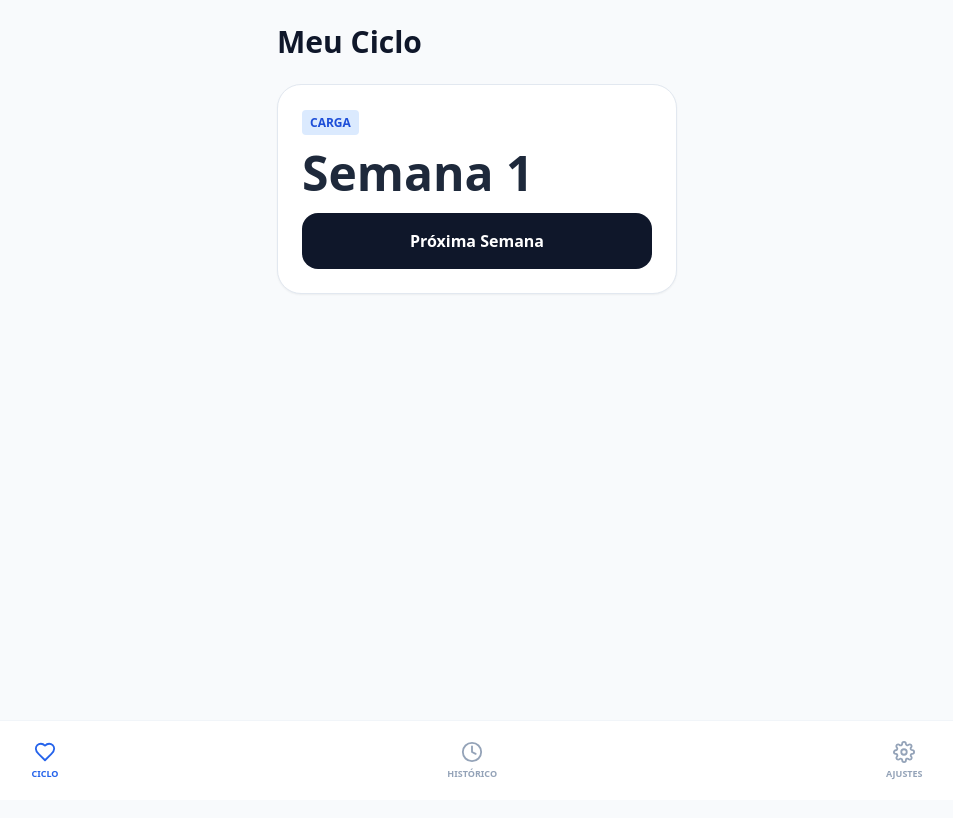
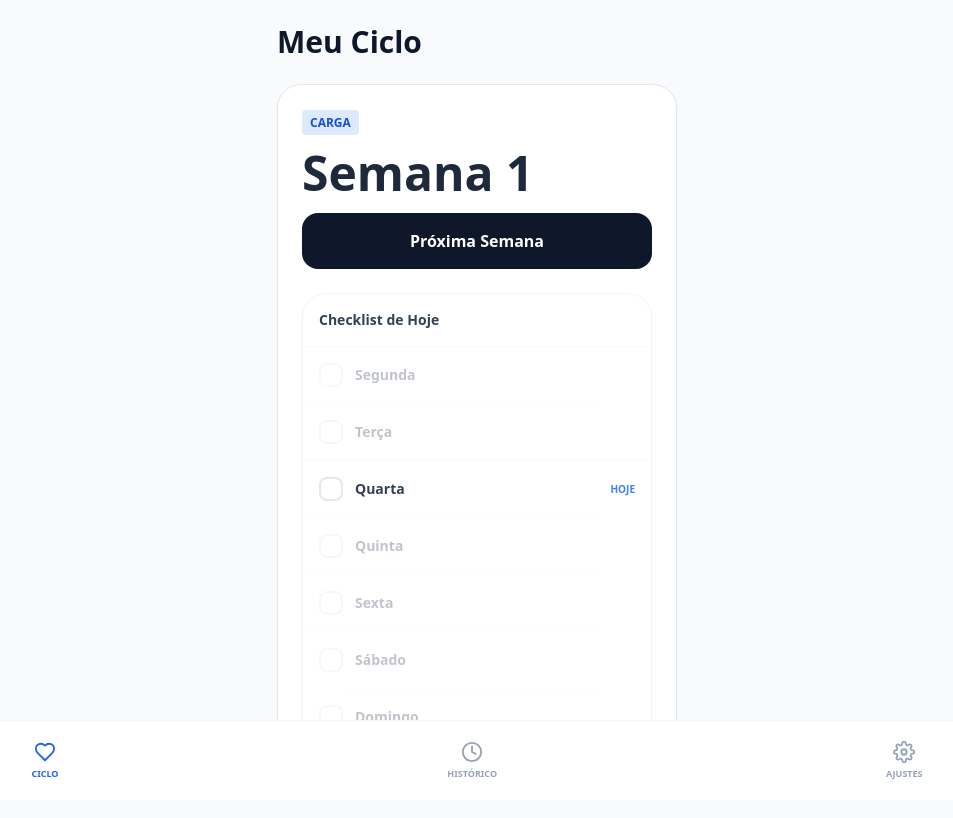
Before and after one commit to lucasrauberpanatieri-afk/mydeload, a plain HTML site: page index.html in a window 1280 px wide. Shown: the whole page, without its empty margins (163-1116 px from the left). Drawn offline with nearby package versions, Linux system fonts and the light colour scheme.

Commit message:
Update index.html

```diff
--- a/index.html
+++ b/index.html
@@ -21,6 +21,13 @@
             <button onclick="nextWeek()" class="w-full py-4 bg-slate-900 text-white rounded-2xl font-bold active:scale-95 transition-transform">
                 Próxima Semana
             </button>
+            <div class="bg-white rounded-3xl shadow-sm border border-slate-100 overflow-hidden mt-6">
+            <div class="p-4 border-b border-slate-50">
+                <h3 class="font-bold text-slate-700 text-sm">Checklist de Hoje</h3>
+            </div>
+            <div id="days-list" class="divide-y divide-slate-50">
+                </div>
+        </div>
         </div>
     </div>
 
@@ -74,10 +81,11 @@
     <script>
         // 1. ESTADO INICIAL
         // Tenta carregar os dados IMEDIATAMENTE antes de qualquer coisa
-        let saved = localStorage.getItem('mydeload_v2');
-        let state = saved ? JSON.parse(saved) : {
+let savedData = localStorage.getItem('mydeload_v2');
+        let state = savedData ? JSON.parse(savedData) : {
             currentWeek: 1,
-            deloadRatio: 4
+            deloadRatio: 4,
+            history: {} // Adicione isso se não houver
         };
 
         // 2. FUNÇÃO DE TROCA DE ABAS
@@ -125,7 +133,22 @@
             render();
         }
 
-        // 6. FUNÇÃO DE RENDERIZAR (Atualizar a tela)
+        // 6. Função para marcar/desmarcar treino hoje
+        function toggleToday() {
+            const today = new Date();
+            const dateKey = `${today.getFullYear()}-${today.getMonth()}-${today.getDate()}`;
+
+            if (state.history[dateKey]) {
+                delete state.history[dateKey];
+            } else {
+                state.history[dateKey] = state.currentWeek;
+            }
+
+            localStorage.setItem('mydeload_v2', JSON.stringify(state));
+            render();
+        }
+
+        // 7. FUNÇÃO DE RENDERIZAR (Atualizar a tela)
 function render() {
             const weekTitle = document.getElementById('week-title');
             const weekTag = document.getElementById('week-tag');
@@ -146,9 +169,37 @@ function render() {
             if (ratioSelect) {
                 ratioSelect.value = state.deloadRatio;
             }
+
+    // 3. Desenha o Checklist
+            const list = document.getElementById('days-list');
+            if (list) {
+                const days = ['Segunda', 'Terça', 'Quarta', 'Quinta', 'Sexta', 'Sábado', 'Domingo'];
+                const today = new Date();
+                const todayIdx = (today.getDay() + 6) % 7; // Ajusta para começar na Segunda
+                const dateKey = `${today.getFullYear()}-${today.getMonth()}-${today.getDate()}`;
+                const hasTrained = !!state.history[dateKey];
+                const isDeload = state.currentWeek > state.deloadRatio;
+
+                list.innerHTML = '';
+                days.forEach((day, i) => {
+                    const isToday = i === todayIdx;
+                    const row = document.createElement('div');
+                    row.className = `flex items-center justify-between p-4 ${!isToday ? 'opacity-30' : ''}`;
+                    row.innerHTML = `
+                        <div class="flex items-center gap-3">
+                            <button onclick="${isToday ? 'toggleToday()' : ''}" class="w-6 h-6 rounded-lg border-2 flex items-center justify-center transition-all ${isToday && hasTrained ? (isDeload ? 'bg-amber-500 border-amber-500' : 'bg-blue-600 border-blue-600') : 'border-slate-200'}">
+                                ${isToday && hasTrained ? '<svg width="14" height="14" viewBox="0 0 24 24" fill="none" stroke="white" stroke-width="4"><path d="M20 6 9 17l-5-5"/></svg>' : ''}
+                            </button>
+                            <span class="font-semibold text-sm ${isToday && hasTrained ? 'text-slate-400 line-through' : 'text-slate-700'}">${day}</span>
+                        </div>
+                        ${isToday ? '<span class="text-[10px] font-bold text-blue-500 uppercase">Hoje</span>' : ''}
+                    `;
+                    list.appendChild(row);
+                });
+            }
         }
 
-        // 7. INICIALIZAÇÃO
+        // 8. INICIALIZAÇÃO
         document.addEventListener('DOMContentLoaded', render);
     </script>
 </body>
```
